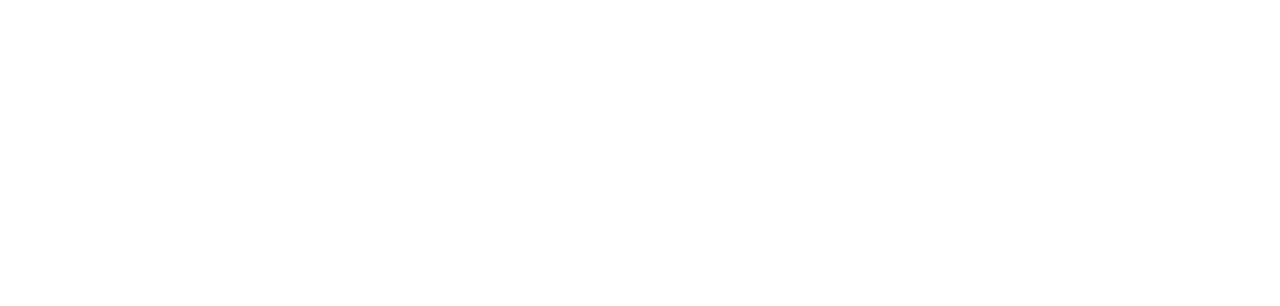
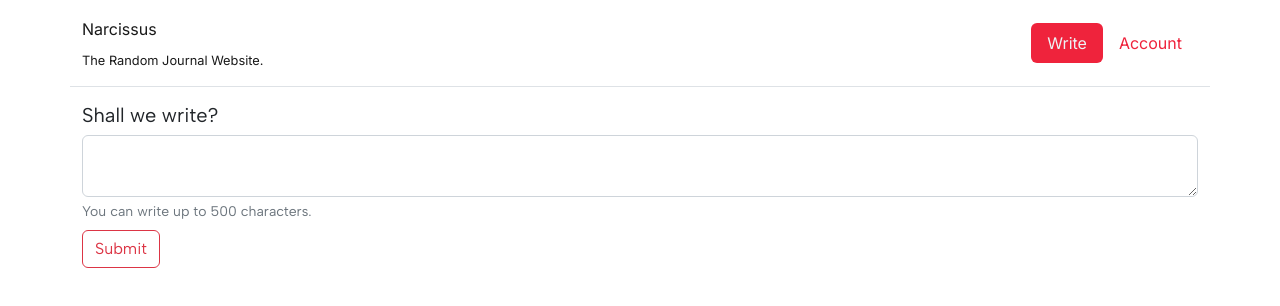
Before and after one commit to barrywire/narcissus, a React (Create React App) app in the folder client/: page /write in a window 1280 px wide. Before the commit this address had no page. Shown: the top 306 px of the page. Built offline with nearby package versions, Linux system fonts and the light colour scheme.

Commit message:
chore: create write page

```diff
--- a/client/src/App.js
+++ b/client/src/App.js
@@ -6,12 +6,14 @@
 
 // Screen imports
 import Home from './screens/Home';
+import Write from './screens/Write';
 
 function App()
 {
   return (
     <Routes>
       <Route path='/' element={<Home />} />
+      <Route path='/write' element={<Write />} />
     </Routes>
   );
 }
--- a/client/src/components/Navbar.js
+++ b/client/src/components/Navbar.js
@@ -19,15 +19,15 @@
                     </span>
                 </Link>
 
-                <ul className='nav justify-content-between'>
+                <ul className='nav nav-pills justify-content-between'>
+                    <li className='nav-item'>
+                        <Link to='/write' className={`nav-link ${ active === 'write' ? 'active' : '' }`}>
+                            Write
+                        </Link>
+                    </li>
                     <li className='nav-item'>
                         <Link to='/account' className={`nav-link ${ active === 'account' ? 'active' : '' }`}>
                             Account
-                        </Link>
-                    </li>
-                    <li className='nav-item'>
-                        <Link to='/write' className={`nav-link ${ active === 'write' ? 'active' : '' }`}>
-                            Write
                         </Link>
                     </li>
                 </ul>
--- a/client/src/screens/Home.js
+++ b/client/src/screens/Home.js
@@ -5,7 +5,7 @@
 import Meta from '../components/Meta'
 import Navbar from '../components/Navbar'
 
-const Home = () =>
+export default function Home ()
 {
     return (
         <>
@@ -14,11 +14,9 @@
 
             <div className='container py-3'>
                 <h5>
-                    Home
+                    Journal entries.
                 </h5>
             </div>
         </>
     )
 }
-
-export default Home
--- /dev/null
+++ b/client/src/screens/Write.js
@@ -0,0 +1,40 @@
+// React imports
+import React from 'react'
+
+// Component imports
+import Meta from '../components/Meta'
+import Navbar from '../components/Navbar'
+
+export default function Write()
+{
+    return (
+        <>
+            <Meta title='Write - Narcissus' />
+            <Navbar active='write' />
+
+            <div className='container py-3'>
+                <h5>
+                    Shall we write?
+                </h5>
+
+                {/* form with a single text field that accepts a maximum of 500 characters */}
+                <form className='row gy-2 gx-3 align-items-center'>
+                    <div className='form-group'>
+                        <textarea className='form-control' rows='2' maxLength='500'></textarea>
+                    </div>
+
+                    <small className='form-text text-muted'>
+                        You can write up to 500 characters.
+                    </small>
+
+                    <div className='form-group'>
+                        <button className='btn btn-outline-danger'>
+                            Submit
+                        </button>
+                    </div>
+
+                </form>
+            </div>
+        </>
+    )
+}
--- a/client/src/styles/main.css
+++ b/client/src/styles/main.css
@@ -49,4 +49,11 @@
 
 .nav-link:hover {
 	color: var(--amaranth-red);
+	transition: all 0.3s ease-in-out;
 }
+
+.nav-pills .nav-link.active,
+.nav-pills .show > .nav-link {
+	color: var(--cultured);
+	background-color: var(--imperial-red) !important;
+}
```
